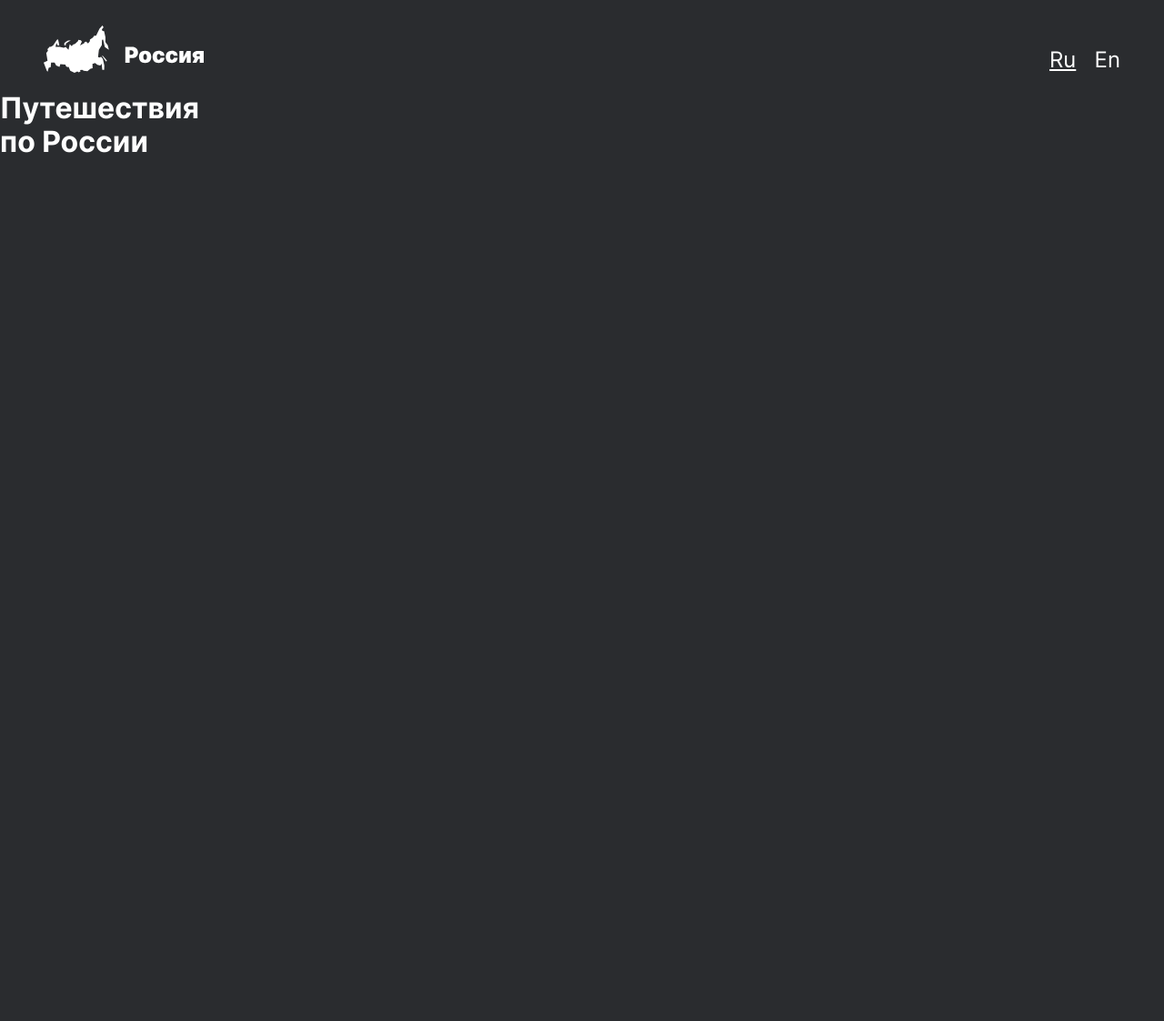
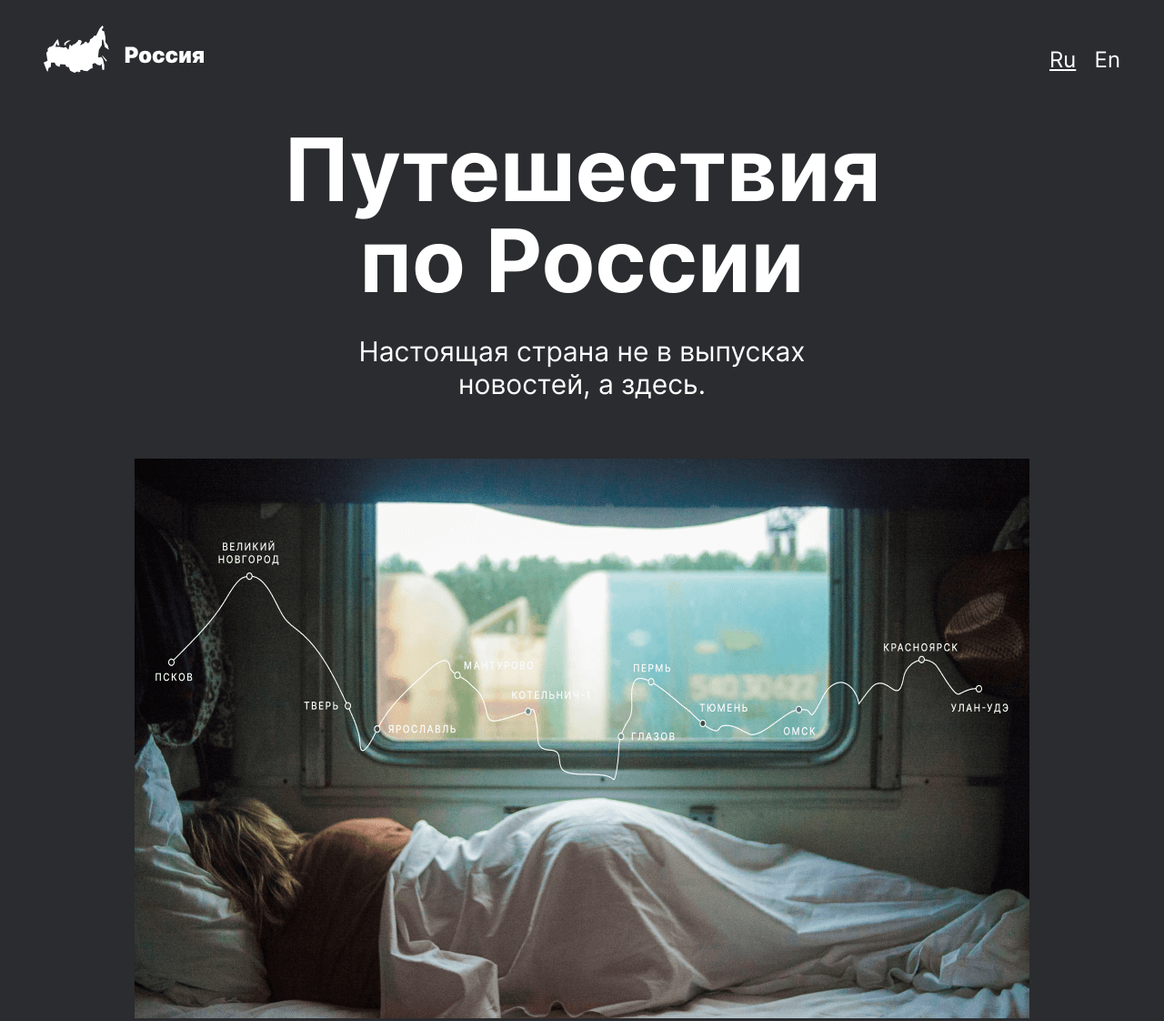
Before and after one commit to Vladimir-Bumagin/russian-travel, a plain HTML site: page index.html in a window 1280 px wide. Shown: the whole page at 91% size. Before the commit the page ends 800 px from the top, so only its background shows below. Drawn offline with Linux system fonts and the light colour scheme.

Commit message:
refresh 1

```diff
--- a/blocks/lead/__heading/lead__heading.css
+++ b/blocks/lead/__heading/lead__heading.css
@@ -1,8 +1,4 @@
-.description__heading {
+.lead__heading {
   margin: 56px auto 0;
-  padding: 0 calc(720px-658px);
-  text-align: center;
-  line-height: 100px;
-  font-size: 96px;
-  font-weight: 900;
+  max-width: 720px;
 }
--- /dev/null
+++ b/blocks/lead/__image-container/lead__image-container.css
@@ -0,0 +1,5 @@
+.lead__image-container {
+  max-width: 984px;
+  max-height: 615px;
+  margin: 64px auto 0;
+}
--- /dev/null
+++ b/blocks/lead/__image/lead__image.css
@@ -0,0 +1,3 @@
+.lead__image {
+  width: 100%;
+}
--- /dev/null
+++ b/blocks/lead/__subtitle-text/lead__subtitle-text.css
@@ -0,0 +1,7 @@
+.lead__subtitle-text {
+  margin: 0;
+  line-height: 36px;
+  font-size: 30px;
+  font-weight: 400;
+  text-align: center;
+}
--- /dev/null
+++ b/blocks/lead/__subtitle/lead__subtitle.css
@@ -0,0 +1,4 @@
+.lead__subtitle {
+  margin: 32px auto 0;
+  max-width: 640px;
+}
--- /dev/null
+++ b/blocks/lead/__title/lead__title.css
@@ -0,0 +1,7 @@
+.lead__title {
+  margin: 0;
+  line-height: 100px;
+  font-size: 96px;
+  font-weight: 900;
+  text-align: center;
+}
--- a/blocks/lead/lead.css
+++ b/blocks/lead/lead.css
@@ -1,4 +1,5 @@
 .description {
+  max-width: 100%;
   display: flex;
   flex-direction: column;
   align-items: center;
--- a/blocks/page/page.css
+++ b/blocks/page/page.css
@@ -2,7 +2,6 @@
   margin: 0;
   background-color: #2a2c2f;
   color: white;
-  min-width: 1280px;
   font-family: "Inter", Arial, sans-serif;
   display: flex;
   flex-direction: column;
--- a/index.html
+++ b/index.html
@@ -6,10 +6,7 @@
     <meta name="viewport" content="width=device-width, initial-scale=1.0" />
     <title>Путешествия по России</title>
     <link rel="stylesheet" href="./pages/index.css" />
-    <meta
-      name="description"
-      content="Проект Путешествия по России Яндекс Практикум"
-    />
+    <meta name="lead" content="Проект Путешествия по России Яндекс Практикум" />
     <meta
       name="keywords"
       content="Природа России, Байкал, Алтай, Карелия, Кольский"
@@ -28,8 +25,24 @@
         <a href="#" class="header__lang-link">En</a>
       </div>
     </header>
-    <section class="description">
-      <h1 class="description__heading">Путешествия<br />по России</h1>
-    </section>
+    <main class="main-content">
+      <section class="lead">
+        <div class="lead__heading">
+          <h1 class="lead__title">Путешествия по России</h1>
+        </div>
+        <div class="lead__subtitle">
+          <p class="lead__subtitle-text">
+            Настоящая страна не в выпусках новостей, а здесь.
+          </p>
+        </div>
+        <div class="lead__image-container">
+          <img
+            src="./images/first_image.png"
+            alt="Картинка нижняя боковая ролка в плацкарте"
+            class="lead__image"
+          />
+        </div>
+      </section>
+    </main>
   </body>
 </html>
--- a/pages/index.css
+++ b/pages/index.css
@@ -5,5 +5,10 @@
 @import url(../blocks/header/__lang-links/header__lang-links.css);
 @import url(../blocks/header/__lang-link/header__lang-link.css);
 @import url(../blocks/header/__lang-link/_visited/header__lang-link_visited.css);
-@import url(../blocks/description/description.css);
-@import url(../blocks/description/__heading/description__heading.css);
+@import url(../blocks/lead/__heading/lead__heading.css);
+@import url(../blocks/lead/lead.css);
+@import url(../blocks/lead/__title/lead__title.css);
+@import url(../blocks/lead/__subtitle/lead__subtitle.css);
+@import url(../blocks/lead/__subtitle-text/lead__subtitle-text.css);
+@import url(../blocks/lead/__image/lead__image.css);
+@import url(../blocks/lead/__image-container/lead__image-container.css);
```
